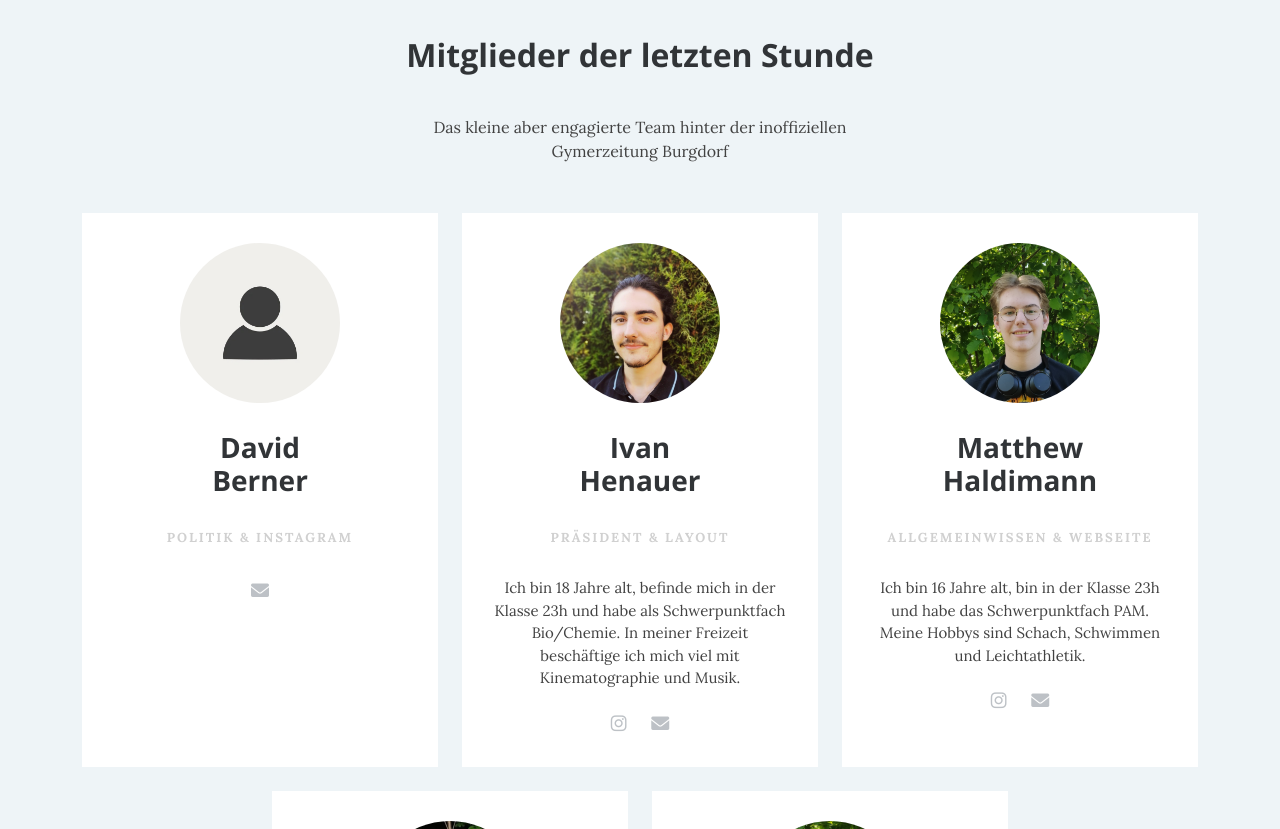
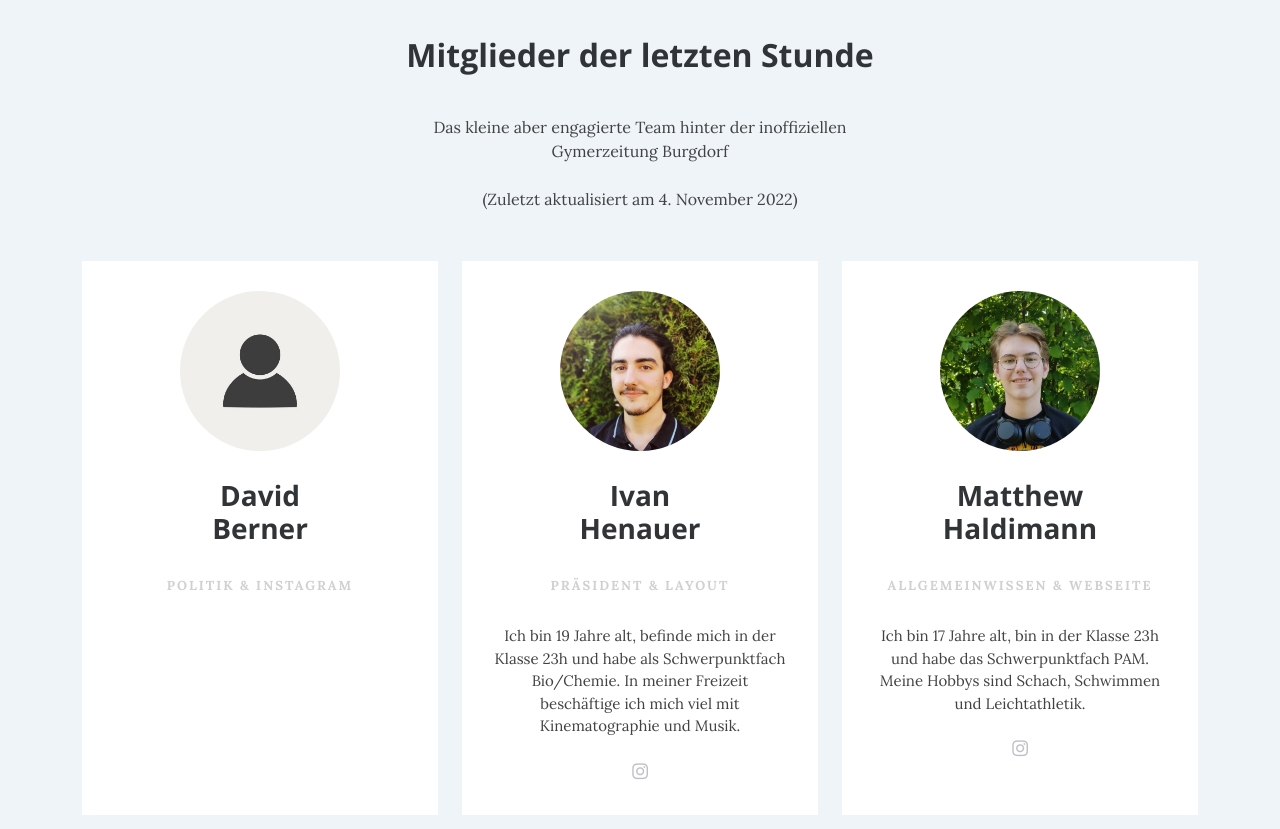
Before and after one commit to gymnewsium/gymnewsium.github.io, a Jekyll site: the page built from pages/about.html, in a window 1280 px wide and 900 px high, scrolled down 465 px, cut to the strip 71-900 px from the top of the window. Built offline with Jekyll 4.4.1, drawn with Linux system fonts in a browser that asks for light colours.

Commit message:
Updated team

```diff
--- a/pages/about.html
+++ b/pages/about.html
@@ -13,7 +13,11 @@ last_modified_at: 2021-11-23 18:00:00 +0100
     <div class="container">
         <div class="intro">
             <h2 class="text-center">Mitglieder der letzten Stunde</h2>
-            <p class="text-center">Das kleine aber engagierte Team hinter der inoffiziellen Gymerzeitung Burgdorf</p>
+            <p class="text-center">
+                Das kleine aber engagierte Team hinter der inoffiziellen Gymerzeitung Burgdorf
+                <br /><br />
+                (Zuletzt aktualisiert am 4. November 2022)
+            </p>
         </div>
         <div id="p-redaktion" class="row justify-content-center people">
             {% for person_hash in site.data.team %}
```
Also changed, not shown: _data/team.yml (+3 -16 lines).
